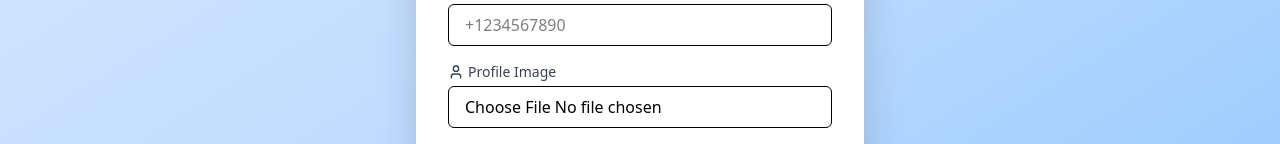
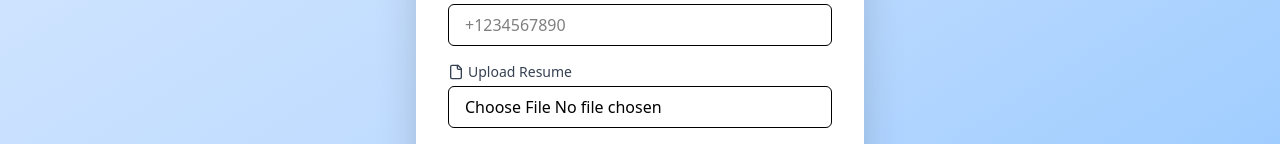
Before and after one commit to Ramneet1266/mission-job-website, a Next.js app: page /signup in a window 1280 px wide. Shown: the part 361-505 px from the top of the page. Built offline with nearby package versions, Linux system fonts and the light colour scheme.

Commit message:
new changes

```diff
--- a/src/app/signup/page.tsx
+++ b/src/app/signup/page.tsx
@@ -1,6 +1,6 @@
 "use client"
 
-import { User, Mail, Lock, Phone, UserPlus } from "lucide-react"
+import { User, Mail, Lock, Phone, UserPlus, File } from "lucide-react"
 import { useState, FormEvent, ChangeEvent } from "react"
 import { motion } from "framer-motion"
 import { useRouter } from "next/navigation"
@@ -186,7 +186,7 @@ export default function UserManagementPage() {
 
 					<div>
 						<label className="text-sm font-medium text-gray-700 flex items-center gap-1 mb-1">
-							<User className="w-4 h-4" /> Profile Image
+							<File className="w-4 h-4" /> Upload Resume
 						</label>
 						<input
 							type="file"
```
